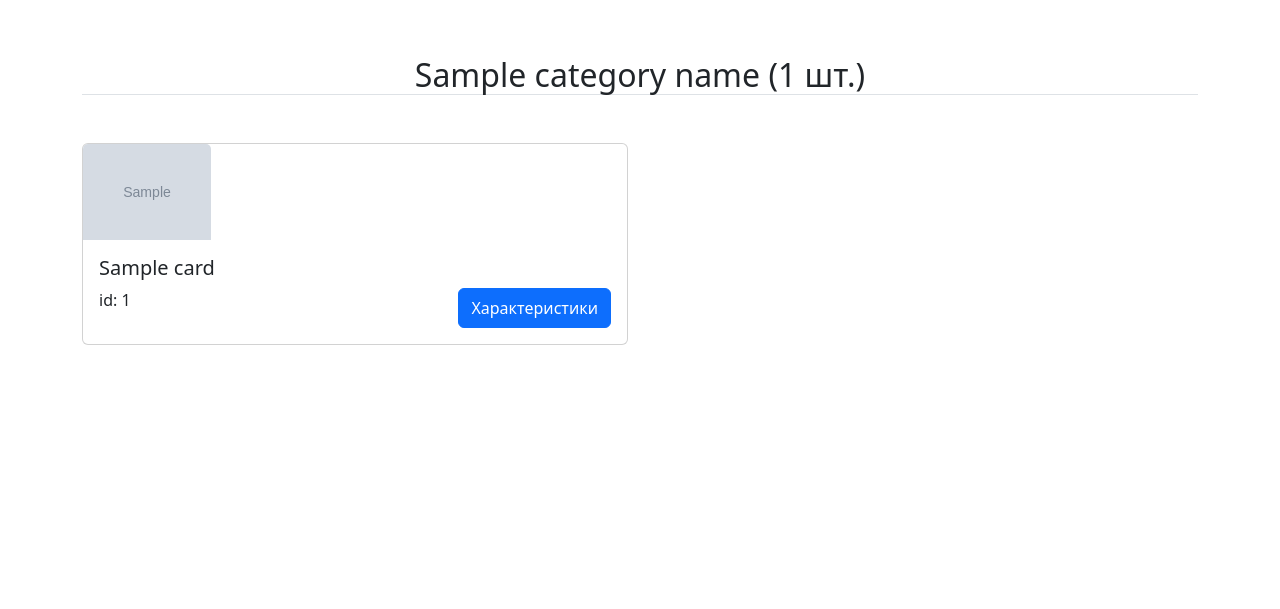
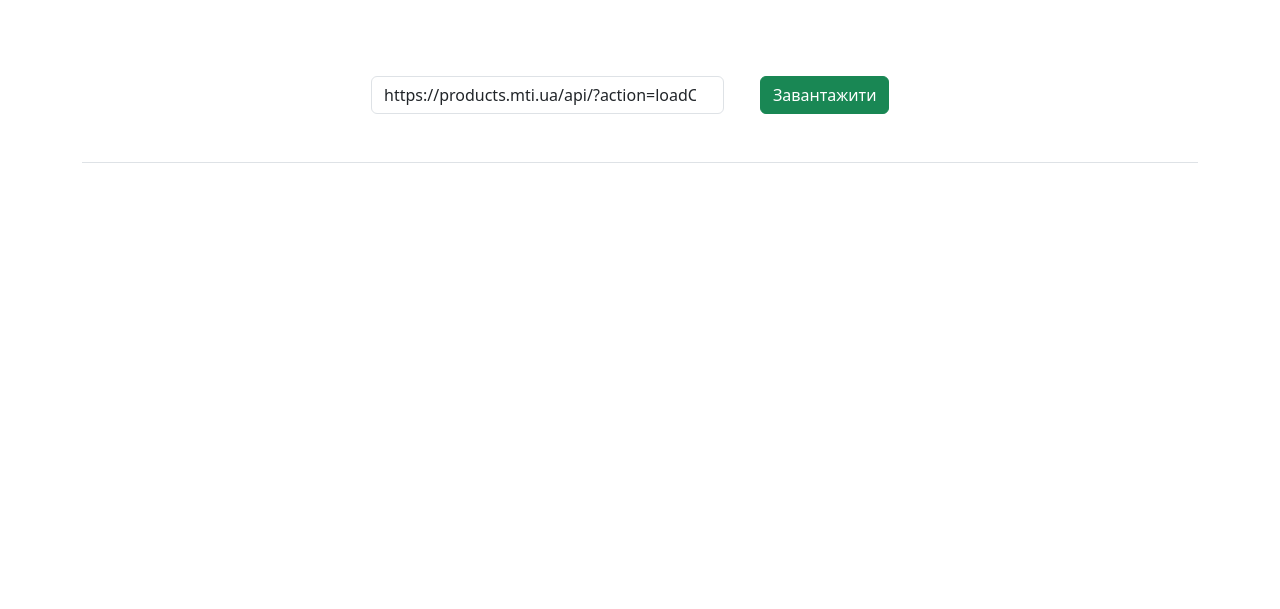
Before and after one commit to Gatalist/vendor_api, a Flask app: template templates/include/index.html in a window 1280 px wide. Shown: the part 56-665 px from the top of the page. Run offline with Flask 3, Linux system fonts and the light colour scheme; the template is opened without the code that fills it: most values are stand-ins (such as "Sample title", 1, 10 or a date in 2020); grey boxes marked "Sample" are stand-in pictures; some libraries are stand-ins or nearby versions.

Commit message:
fix render card on frontend

```diff
--- a/static/scripts/main.js
+++ b/static/scripts/main.js
@@ -1,33 +1,71 @@
-// async function fetchAndParseXML(url) {
-//     const response = await fetch(url);
-//     const text = await response.text(); // Получаем XML как строку
-//
-//     const parser = new DOMParser();
-//     const xmlDoc = parser.parseFromString(text, "text/xml"); // Парсим XML в DOM-объект
-//
-//     return xmlDoc;
-// }
-//
-// // Использование
-// fetchAndParseXML("https://products.mti.ua/api/?action=loadContent&key=Sqceh4xB9PvL&cat_id=216").then(xmlDoc => {
-//     const products = xmlDoc.querySelectorAll("product");
-//
-//     products.forEach(product => {
-//         const id = product.getAttribute("id");
-//         const name = product.querySelector("param[code='name']").textContent;
-//         console.log(`ID: ${id}, Name: ${name}`);
-//     });
-// });
-//
+const tagInput = document.getElementById('search_input');
+const tagBtn = document.getElementById('get_data');
+const spinner = document.getElementById('loading-spinner');
+const categoryName = document.getElementById('category_name');
+const productsList = document.getElementById('products_list');
 
+let dataBaseProducts = {};
 
+tagBtn.addEventListener("click", async () => {
+  const inputValue = tagInput.value;
+  if (inputValue) {
+      let data = {
+        url: inputValue,
+    };
+    try {
+        categoryName.innerText = '';
+        productsList.innerHTML = '';
+        showSpinner()
+        const response = await axiosRequest({
+            method: "post", url: "/", data: data,
+        });
+        categoryName.innerText = `${response.data.category_name}  (${response.data.products_count} шт.)`;
+        dataBaseProducts = response.data.products_list;
+        renderCard(response.data.products_list)
+    } catch (error) {
+        console.log(error);
+    } finally {
+        hideSpinner()
+    }
+  } else {
+      tagInput.focus();
+  }
+});
+
+function renderCard(products) {
+    products.forEach(item => {
+        productsList.appendChild(createCard(item));
+    })
+}
+
+function createCard(product) {
+    const cardId = `${product.id}`;
+    const card = document.createElement('div');
+    card.className = 'col-sm-6';
+    card.innerHTML = `
+        <div class="card mb-4">
+            <img class="card-img-top" src="${product.detail_picture}" alt="Card image" style="width: 8rem;">
+            <div class="card-body">
+                <h5 class="card-title">${product.name}</h5>
+                <div class="col align-self-center">
+                    <div class="d-flex justify-content-between">
+                        <p class="card-text">id: ${cardId}</p>
+                        <button type="button" class="btn btn-primary" id="btn-card-${cardId}" onclick="addBtnEvent(${cardId})">
+                            Характеристики
+                        </button>
+                    </div>
+                </div>
+            </div>
+        </div>
+    `;
+    return card;
+}
 
 function createModal({modalId: modalId, title: title, cardPicture: cardPicture, cardPhotos: cardPhotos, cardAttributes: cardAttributes}) {
     const existingModal = document.getElementById(modalId);
     if (existingModal) {
         existingModal.remove();
     }
-
     const modalHTML = `
         <div class="modal fade bd-example-modal-lg" id="${modalId}" tabindex="-1" role="dialog" aria-labelledby="${modalId}Label" aria-hidden="true" data-bs-backdrop="static" data-bs-keyboard="false">
             <div class="modal-dialog modal-lg">
@@ -73,7 +111,6 @@ function createAttributeTable(cardAttributes) {
             rowAttr.innerText = item.code_name;
         }
 
-
         const rowVal = document.createElement('div');
         rowVal.className = "col-7 border-bottom mt-2";
         rowVal.innerText = item.value;
@@ -86,28 +123,57 @@ function createAttributeTable(cardAttributes) {
 }
 
 function addBtnEvent(idd) {
-    const buttonsCard = document.querySelector(`#btn-card-${idd}`);
+    // const buttonsCard = document.querySelector(`#btn-card-${idd}`);
+    console.log(idd)
+    const foundItem = dataBaseProducts.find(item => item.id === idd.toString());
+    console.log("foundItem", foundItem)
+
     createModal({
         modalId: idd,
-        title: buttonsCard.dataset.name,
-        cardPicture: buttonsCard.dataset.picture,
-        cardPhotos: parseData(buttonsCard.dataset.photos),
-        cardAttributes: parseData(buttonsCard.dataset.attributes)
+        title: foundItem.name,
+        cardPicture: foundItem.picture,
+        cardPhotos: foundItem.photos,
+        cardAttributes: foundItem.attributes
     });
 }
 
-function parseData(data) {
-    try {
-        console.log("data befor ->", data);
-        if (data) {
-            const newData = JSON5.parse(data.replace(/None/g, null));
-            console.log("data after ->", newData);
-            return newData
-        } else {
-            return null;
-        }
-    } catch (error) {
-        console.error("Помилка парсингу JSON:", error);
-        return null;
+async function axiosRequest({ method, url, data = null, params = null, headers = null, responseType = null }) {
+    let _headers = {
+        'X-CSRFToken': document.querySelector('meta[name="csrf-token"]').getAttribute('content'),
+    };
+
+    if (headers) {
+        Object.assign(_headers, headers);
+    } else {
+        _headers["Accept"] = "application/json";
+        _headers["Content-Type"] = "application/json";
     }
+
+    const config = {
+        method,    // HTTP method (GET, POST, PUT, DELETE)
+        url,
+        data,      // Body
+        params,
+        headers: _headers,
+        responseType,
+    };
+    console.log("request server ->", config);
+
+    return await axios(config)
+        .then(response => {
+            console.log("response server Success <-", response);
+            return response;
+        })
+        .catch(error => {
+            console.log("response server Error <-", error);
+            throw error;
+        });
 }
+
+function showSpinner() {
+    spinner.classList.remove("d-none");
+}
+
+function hideSpinner() {
+    spinner.classList.add("d-none");
+}
--- a/templates/component/scripts.html
+++ b/templates/component/scripts.html
@@ -3,5 +3,6 @@
 <script src="{{ url_for('static', filename='scripts/bootstrap/popper.min.2.11.8.js') }}"></script>
 <script src="{{ url_for('static', filename='scripts/bootstrap/bootstrap.min.5.3.3.js') }}"></script>
 
+<script src="{{ url_for('static', filename='scripts/axios.min.js') }}"></script>
 <script src="{{ url_for('static', filename='scripts/json5-2.2.3.min.js') }}"></script>
 <script src="{{ url_for('static', filename='scripts/main.js') }}"></script>
--- a/templates/include/index.html
+++ b/templates/include/index.html
@@ -6,49 +6,46 @@
     <div class="container">
       <div class="row mt-5">
         <div class="col-md-12">
+            <form id="form_args" class="mb-5">
+                <div class="container">
+                    <div class="row mt-1 g-3 justify-content-center">
+                        <div class="col-md-4">
+                            <input type="search" class="form-control" placeholder="api url..." autocomplete="off" id="search_input"
+                            value="https://products.mti.ua/api/?action=loadContent&key=Sqceh4xB9PvL&cat_id=216">
+                        </div>
+                        <div class="col-md-2 d-flex justify-content-center">
+                            <div class="form-group">
+                                <a id="get_data" class="btn btn-success">Завантажити</a>
+                            </div>
+                        </div>
+                    </div>
+                </div>
+            </form>
 
-<!--            <form id="form_args" class="mb-5">-->
-<!--                <div class="container">-->
-<!--                    <div class="row mt-1 g-3 justify-content-center">-->
-<!--                        <div class="col-md-4">-->
-<!--                            <input type="search" class="form-control" placeholder="api url..." autocomplete="off" id="search_input">-->
-<!--                        </div>-->
-
-<!--                        <div class="col-md-2 d-flex justify-content-center">-->
-<!--                            <div class="form-group">-->
-<!--                                <a id="get_education_table" class="btn btn-success">Завантажити</a>-->
+            {% include "component/spinner.html" %}
+            <h2 id="category_name" class="border-bottom text-center mb-5"></h2>
+            <div class="row" id="products_list">
+<!--                {% for card in products_list %}-->
+<!--                    <div class="col-sm-6">-->
+<!--                      <div class="card mb-4">-->
+<!--                        <img class="card-img-top" src="{{ card.detail_picture }}" alt="Card image" style="width: 8rem;">-->
+<!--                        <div class="card-body">-->
+<!--                          <h5 class="card-title">{{ card.name }}</h5>-->
+<!--                            <div class="col align-self-center">-->
+<!--                              <div class="d-flex justify-content-between">-->
+<!--                                  <p class="card-text">id: {{ card.id }}</p>-->
+<!--                                  <button type="submit" class="btn btn-primary" id="btn-card-{{card.id}}" onclick="addBtnEvent('{{card.id}}')"-->
+<!--                                          data-name="{{ card.name }}"-->
+<!--                                          data-picture="{{ card.detail_picture }}"-->
+<!--                                          data-photos="{{ card.photos }}"-->
+<!--                                          data-attributes="{{ card.attributes }}"-->
+<!--                                  >Характеристики</button>-->
+<!--                              </div>-->
 <!--                            </div>-->
 <!--                        </div>-->
+<!--                      </div>-->
 <!--                    </div>-->
-<!--                </div>-->
-<!--            </form>-->
-
-            <h2 id="category_name" class="border-bottom text-center mb-5">{{ category_name }} ({{ products_count }} шт.)</h2>
-
-            {% include "component/spinner.html" %}
-
-            <div class="row" id="products_list">
-                {% for card in products_list %}
-                    <div class="col-sm-6">
-                      <div class="card mb-4">
-                        <img class="card-img-top" src="{{ card.detail_picture }}" alt="Card image" style="width: 8rem;">
-                        <div class="card-body">
-                          <h5 class="card-title">{{ card.name }}</h5>
-                            <div class="col align-self-center">
-                              <div class="d-flex justify-content-between">
-                                  <p class="card-text">id: {{ card.id }}</p>
-                                  <button type="submit" class="btn btn-primary" id="btn-card-{{card.id}}" onclick="addBtnEvent('{{card.id}}')"
-                                          data-name="{{ card.name }}"
-                                          data-picture="{{ card.detail_picture }}"
-                                          data-photos="{{ card.photos }}"
-                                          data-attributes="{{ card.attributes }}"
-                                  >Характеристики</button>
-                              </div>
-                            </div>
-                        </div>
-                      </div>
-                    </div>
-                {% endfor %}
+<!--                {% endfor %}-->
             </div>
         </div>
       </div>
```
Also changed, not shown: app/product/routes.py (+13 -8 lines).
